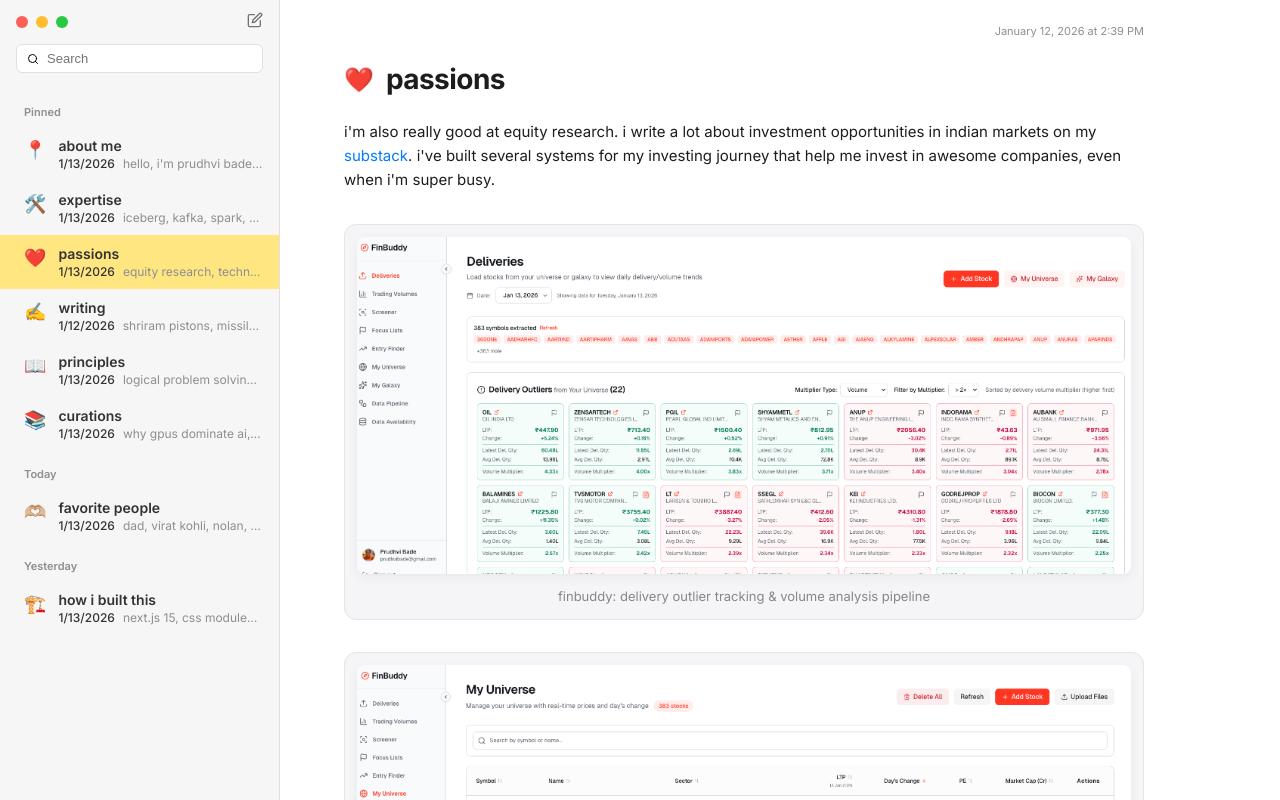
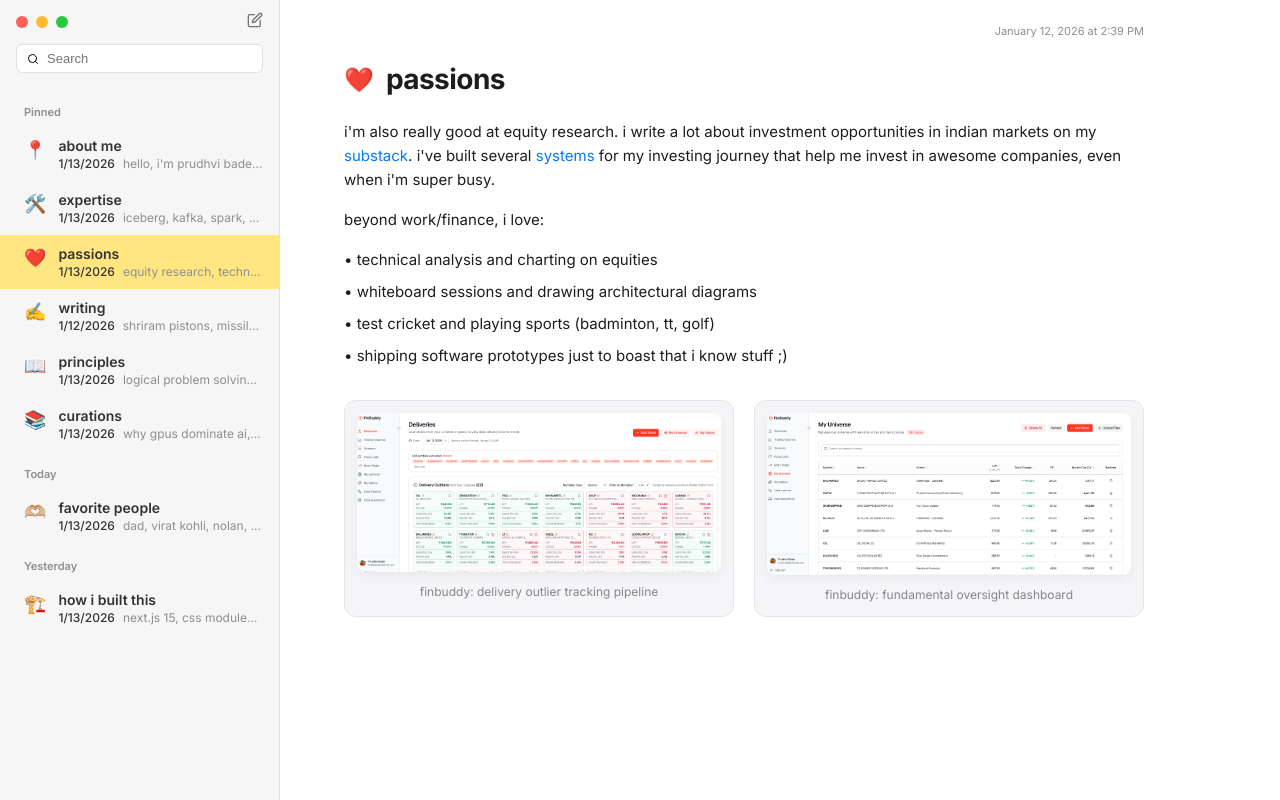
Before and after one commit to PrudhviBade/myprofile, a Next.js app: page /passions in a window 1280 px wide. Built offline with nearby package versions, Linux system fonts and the light colour scheme.

Commit message:
UI: Refine Passions page layout with side-by-side images and hyperlinks

```diff
--- a/src/app/passions/page.tsx
+++ b/src/app/passions/page.tsx
@@ -10,42 +10,42 @@
                 <p style={{ marginBottom: '16px' }}>
                     i&apos;m also really good at equity research. i write a lot about investment opportunities
                     in indian markets on my <a href="https://prudhvibade.substack.com/" target="_blank" style={{ color: '#007AFF', textDecoration: 'none' }}>substack</a>.
-                    i&apos;ve built several systems for my investing journey that help me invest in awesome companies, even when i&apos;m super busy.
+                    i&apos;ve built several <a href="https://finbuddy.cloud/" target="_blank" style={{ color: '#007AFF', textDecoration: 'none' }}>systems</a> for my investing journey that help me invest in awesome companies, even when i&apos;m super busy.
                 </p>
 
-                <div style={{ display: 'flex', flexDirection: 'column', gap: '32px', margin: '32px 0' }}>
-                    <div style={{ background: '#f5f5f7', padding: '12px', borderRadius: '12px', border: '1px solid #e5e5e7' }}>
+                <p style={{ marginBottom: '16px' }}>
+                    beyond work/finance, i love:
+                </p>
+                <ul style={{ listStyle: 'none', padding: 0, marginBottom: '32px', display: 'flex', flexDirection: 'column', gap: '8px' }}>
+                    <li>• technical analysis and charting on equities</li>
+                    <li>• whiteboard sessions and drawing architectural diagrams</li>
+                    <li>• test cricket and playing sports (badminton, tt, golf)</li>
+                    <li>• shipping software prototypes just to boast that i know stuff ;)</li>
+                </ul>
+
+                <div style={{ display: 'flex', flexDirection: 'row', gap: '20px', margin: '32px 0' }}>
+                    <div style={{ flex: 1, background: '#f5f5f7', padding: '12px', borderRadius: '12px', border: '1px solid #e5e5e7' }}>
                         <img
                             src="/images/finbuddy-deliveries.png"
                             alt="FinBuddy Deliveries"
                             style={{ width: '100%', borderRadius: '8px', display: 'block', boxShadow: '0 4px 12px rgba(0,0,0,0.05)' }}
                         />
-                        <p style={{ fontSize: '13px', color: 'var(--text-secondary)', marginTop: '12px', textAlign: 'center' }}>
-                            finbuddy: delivery outlier tracking & volume analysis pipeline
+                        <p style={{ fontSize: '12px', color: 'var(--text-secondary)', marginTop: '12px', textAlign: 'center', lineHeight: '1.4' }}>
+                            finbuddy: delivery outlier tracking pipeline
                         </p>
                     </div>
 
-                    <div style={{ background: '#f5f5f7', padding: '12px', borderRadius: '12px', border: '1px solid #e5e5e7' }}>
+                    <div style={{ flex: 1, background: '#f5f5f7', padding: '12px', borderRadius: '12px', border: '1px solid #e5e5e7' }}>
                         <img
                             src="/images/finbuddy-universe.png"
                             alt="FinBuddy Universe"
                             style={{ width: '100%', borderRadius: '8px', display: 'block', boxShadow: '0 4px 12px rgba(0,0,0,0.05)' }}
                         />
-                        <p style={{ fontSize: '13px', color: 'var(--text-secondary)', marginTop: '12px', textAlign: 'center' }}>
-                            finbuddy: real-time universe management and fundamental oversight
+                        <p style={{ fontSize: '12px', color: 'var(--text-secondary)', marginTop: '12px', textAlign: 'center', lineHeight: '1.4' }}>
+                            finbuddy: fundamental oversight dashboard
                         </p>
                     </div>
                 </div>
-
-                <p style={{ marginBottom: '16px' }}>
-                    beyond work/finance, i love:
-                </p>
-                <ul style={{ listStyle: 'none', padding: 0, marginBottom: '24px', display: 'flex', flexDirection: 'column', gap: '8px' }}>
-                    <li>• technical analysis and charting on equities</li>
-                    <li>• whiteboard sessions and drawing architectural diagrams</li>
-                    <li>• test cricket and playing sports (badminton, tt, golf)</li>
-                    <li>• shipping software prototypes just to boast that i know stuff ;)</li>
-                </ul>
             </section>
         </article>
     );
```
